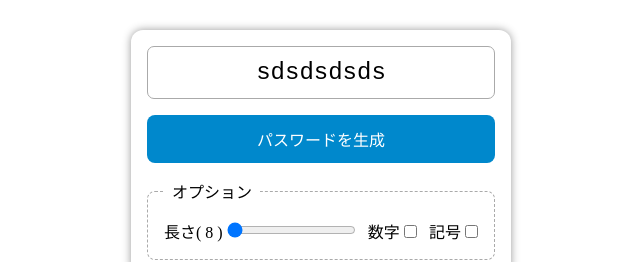
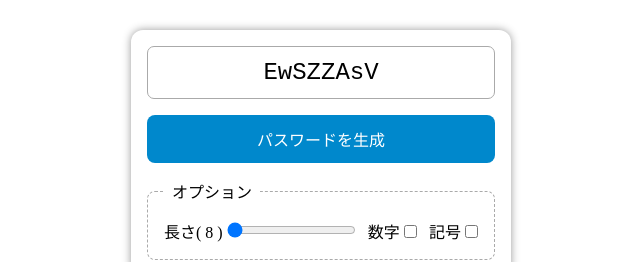
Before and after one commit to kentach/PasswordGenerator_js, a plain HTML site: page index.html in a window 1280 px wide. Shown: the top 262 px of the page, 319-959 px from the left. Drawn offline with Linux system fonts and the light colour scheme.

Commit message:
fix:Refactor it into a function

```diff
--- a/index.html
+++ b/index.html
@@ -8,8 +8,8 @@
 </head>
 <body>
   <main>
-    <p>sdsdsdsds</p>
-    <button>パスワードを生成</button>
+    <p id="password-result"></p>
+    <button id="password-button">パスワードを生成</button>
     <!-- フォーム内の関連する入力項目をグループ化するためのタグ -->
     <fieldset>
       <!-- そのグループのタイトル -->
@@ -22,12 +22,12 @@
 
       <label for="">
         数字
-        <input type="checkbox">
+        <input id="checked-number" type="checkbox">
       </label>
 
       <label for="">
         記号
-        <input type="checkbox">
+        <input id="checked-symbol" type="checkbox">
       </label>
 
     </fieldset>
--- a/index.js
+++ b/index.js
@@ -1,9 +1,45 @@
 {
-  const passwordLength = document.getElementById("password-length");
-  const slider = document.getElementById("slider");
 
-  slider.addEventListener('input', () => {
-    passwordLength.textContent = slider.value; // sliderのvalue属性を指定
-  })
+  function showPassword () {
+    const slider = document.getElementById("slider");
+    const passwordBtn = document.getElementById('password-button');
+    const checkedNumbers = document.getElementById('checked-number');
+    const passwordResult = document.getElementById('password-result');
+    const checkedSymbol = document.getElementById('checked-symbol');
+
+
+    const letters = 'abcdefghijklmnopqrstuvwxyz'; //　小文字
+    const capitalLetters = letters.toUpperCase(); //　大文字
+    const numbers = '0123456789'; //　数字
+    const symbols = '!#$%&()';
+    let seeds = letters + capitalLetters; //　再代入しているのでletにすること
+
+    if (checkedNumbers.checked) {  //　数字がcheckedの場合
+      seeds += numbers;
+    }
+
+    if (checkedSymbol.checked) {  //　記号がcheckedの場合
+      seeds += symbols;
+    }
+
+    let password = '';
+
+    for(let i = 0; i < slider.value; i++) {
+      password += seeds[Math.floor(Math.random() * seeds.length)]
+    }
+    passwordResult.textContent = password;
+
+
+    slider.addEventListener('input', () => {
+      const passwordLength = document.getElementById("password-length");
+      passwordLength.textContent = slider.value; // sliderのvalue属性を指定
+    })
+
+    passwordBtn.addEventListener('click', () => {
+      showPassword ()
+    })
+  }
+
+  showPassword ()
 
 }
```
